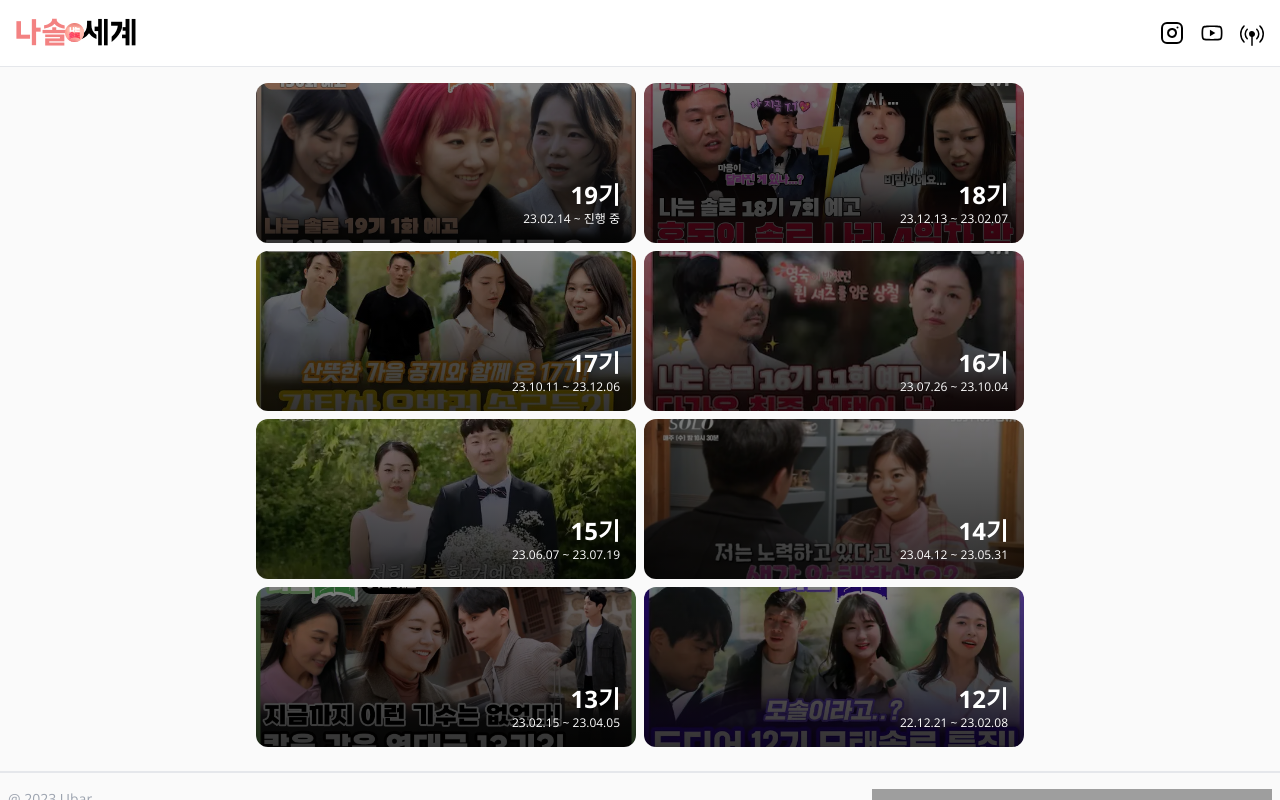
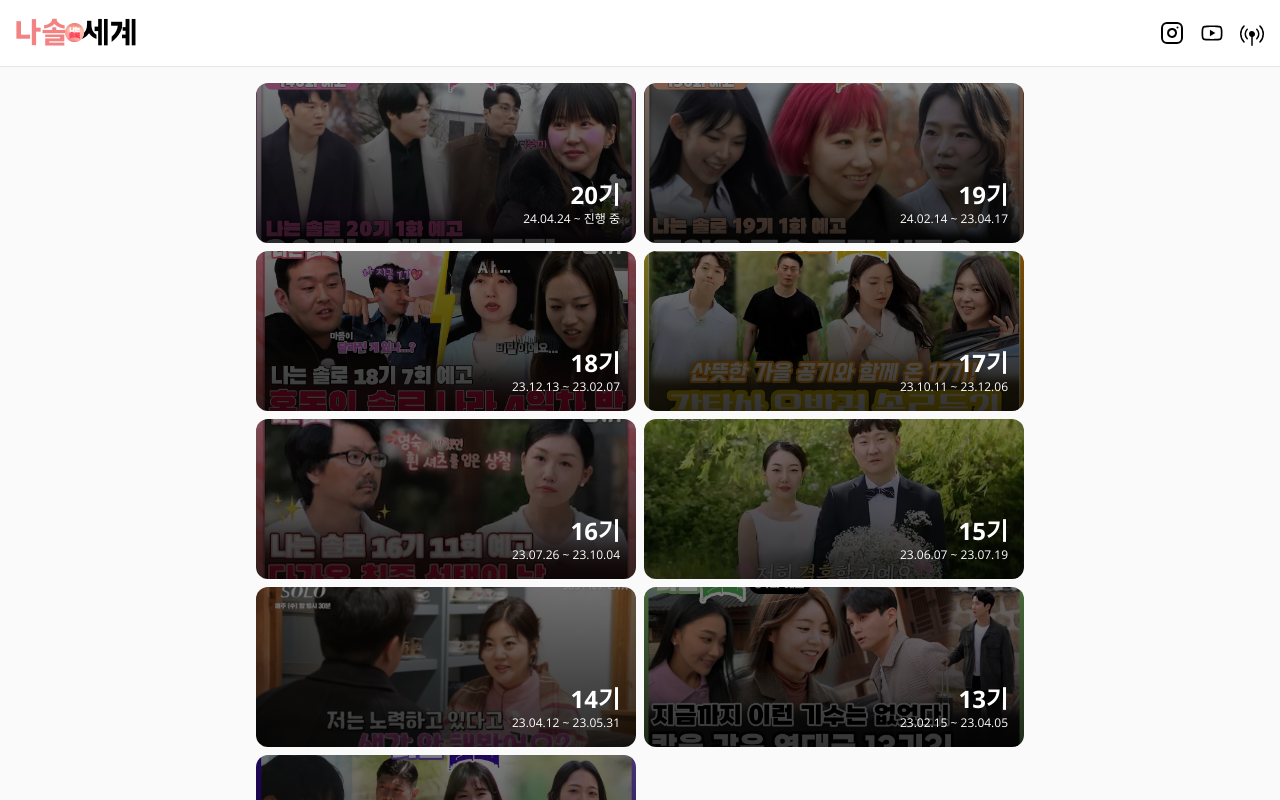
Before and after one commit to ubardev/iamsolo, a Next.js app: page / in a window 1280 px wide. Built offline with nearby package versions, Linux system fonts and the light colour scheme; no server answers; grey boxes are pictures that could not be loaded.

Commit message:
:necktie: Feat: 20기 추가

```diff
--- a/src/app/generation/[generationId]/page.tsx
+++ b/src/app/generation/[generationId]/page.tsx
@@ -17,6 +17,7 @@ import {member_16} from "@/data/members/16";
 import {member_17} from "@/data/members/17";
 import {member_18} from "@/data/members/18";
 import {member_19} from "@/data/members/19";
+import {member_20} from "@/data/members/20";
 
 interface IProps {
   params: {
@@ -80,6 +81,8 @@ export default async function Generation({ params: { generationId } }: IProps) {
       break;
     case '19':
       generationWithMembers = member_19;
+    case '20':
+      generationWithMembers = member_20;
       break;
     default:
       break;
--- a/src/components/generation/Members.tsx
+++ b/src/components/generation/Members.tsx
@@ -19,24 +19,24 @@ interface IProps {
 export default function Members({ generationWithMembers }: IProps) {
   const { data: session } = useSession();
   const { id: generationId, name, startDate, members } = generationWithMembers;
-  const { emotionCounts, myEmotions, setEmotion } = useEmotions(generationId);
+  // const { emotionCounts, myEmotions, setEmotion } = useEmotions(generationId);
 
-  const myLikeMembers = myEmotions ? myEmotions.myLikeMembers.split(',') : [];
-  const myDislikeMembers = myEmotions
-    ? myEmotions.myDislikeMembers.split(',')
-    : [];
+  // const myLikeMembers = myEmotions ? myEmotions.myLikeMembers.split(',') : [];
+  // const myDislikeMembers = myEmotions
+  //   ? myEmotions.myDislikeMembers.split(',')
+  //   : [];
 
-  const handleEmotion = (
-    emotionType: EMOTION_TYPE,
-    memberId: number,
-    isAlreadyEmotion: boolean,
-  ) => {
-    if (!session?.user) {
-      return signIn();
-    }
-
-    setEmotion(emotionType, memberId, isAlreadyEmotion);
-  };
+  // const handleEmotion = (
+  //   emotionType: EMOTION_TYPE,
+  //   memberId: number,
+  //   isAlreadyEmotion: boolean,
+  // ) => {
+  //   if (!session?.user) {
+  //     return signIn();
+  //   }
+  //
+  //   setEmotion(emotionType, memberId, isAlreadyEmotion);
+  // };
 
   return (
     <div className="mt-8">
@@ -44,8 +44,8 @@ export default function Members({ generationWithMembers }: IProps) {
       <ul className="my-2 px-4 border-solid border-2 border-gray-200 rounded-lg">
         {members.map((member: Member) => {
           const memberTags = getMemberTags({ startDate, member });
-          const isLikeMember = myLikeMembers.includes(String(member.id));
-          const isDislikeMember = myDislikeMembers.includes(String(member.id));
+          // const isLikeMember = myLikeMembers.includes(String(member.id));
+          // const isDislikeMember = myDislikeMembers.includes(String(member.id));
 
           return (
             <li
--- a/src/data/generations.ts
+++ b/src/data/generations.ts
@@ -1,12 +1,23 @@
 export const generationsData = [
+    {
+        "id": 20,
+        "name": "20기",
+        "startDate": "2024-04-24T00:00:00.000Z",
+        "endDate": "9999-12-31T00:00:00.000Z",
+        "place": "미정",
+        "image": "/images/generation/cover/generation-cover-20.webp",
+        "videoUrl": "https://www.youtube.com/embed/ze6Zrnp2Pag",
+        "isDisplay": true,
+        "sequence": 20
+    },
     {
         "id": 19,
         "name": "19기",
-        "startDate": "2023-02-14T00:00:00.000Z",
-        "endDate": "9999-12-31T00:00:00.000Z",
+        "startDate": "2024-02-14T00:00:00.000Z",
+        "endDate": "2023-04-17T00:00:00.000Z",
         "place": "경상북도 상주시",
         "image": "/images/generation/cover/generation-cover-19.webp",
-        "videoUrl": "https://www.youtube.com/embed/Gd4rN89_pJw",
+        "videoUrl": "https://www.youtube.com/embed/W81mWInwz9c",
         "isDisplay": true,
         "sequence": 19
     },
--- /dev/null
+++ b/src/data/members/20.ts
@@ -0,0 +1,12 @@
+export const member_20 = {
+    "id": 20,
+    "name": "20기",
+    "startDate": "2024-04-24T00:00:00.000Z",
+    "endDate": "9999-12-31T00:00:00.000Z",
+    "place": "미정",
+    "image": "/images/generation/cover/generation-cover-20.webp",
+    "videoUrl": "https://www.youtube.com/embed/ze6Zrnp2Pag",
+    "isDisplay": true,
+    "sequence": 20,
+    "members": []
+}
```
Also changed, not shown: public/images/generation/cover/generation-cover-20.webp (added), 1 other file (tests, documents, lock files or other folders).
